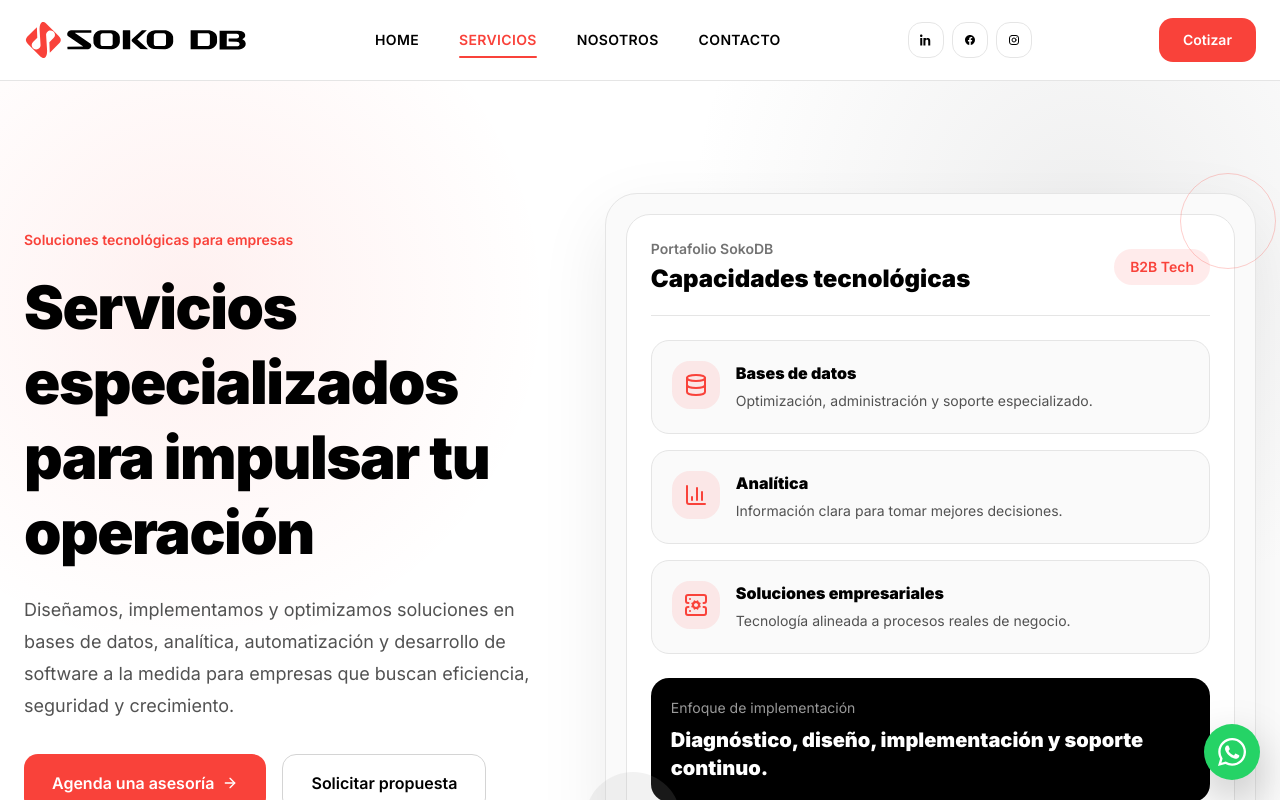
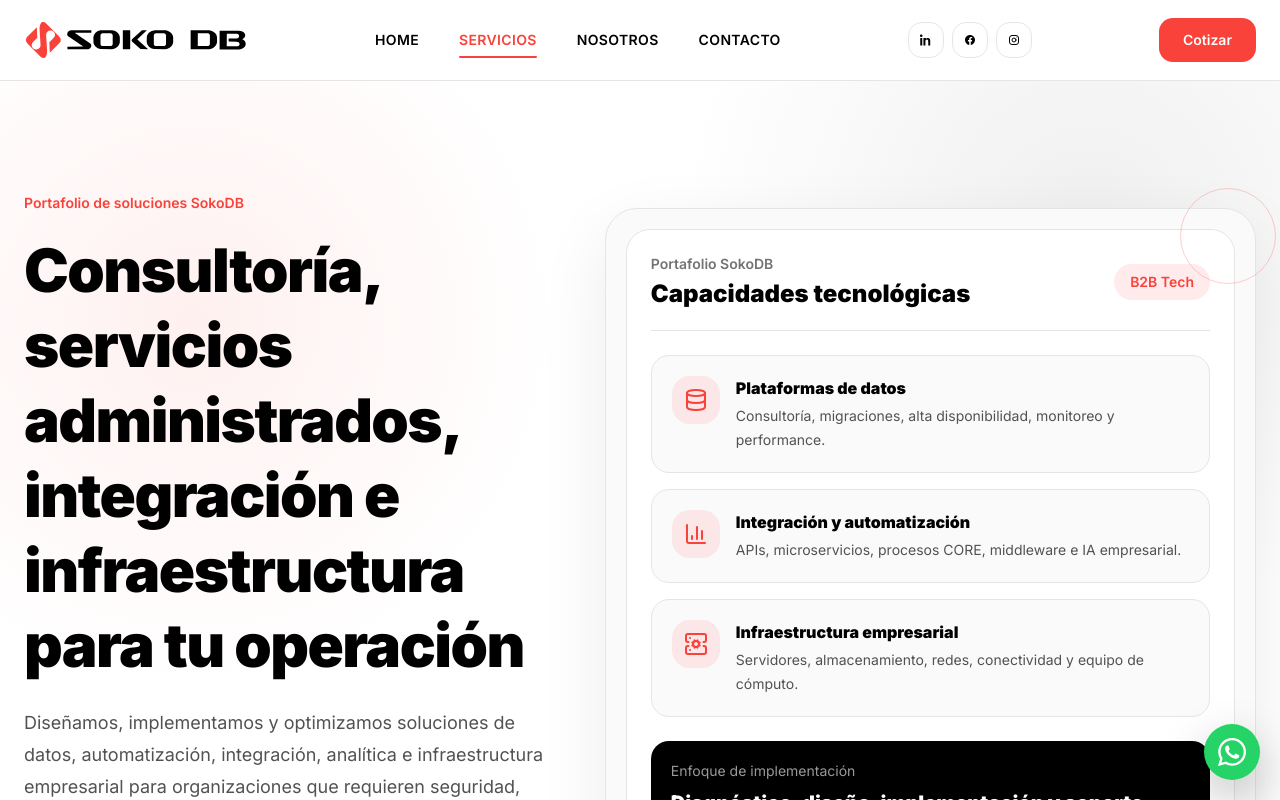
Before and after one commit to UserSoko01/sokodb-web, a Next.js app: page /servicios in a window 1280 px wide. Shown: the top 800 px of the page. Built offline with nearby package versions, Linux system fonts and the light colour scheme.

Commit message:
actualización del mensaje del hero con el nuevo portafolio de servicios

```diff
--- a/src/components/sections/HomeHero.tsx
+++ b/src/components/sections/HomeHero.tsx
@@ -9,18 +9,17 @@ export function HomeHero() {
       <div className="relative mx-auto grid max-w-7xl items-center gap-12 px-6 py-20 lg:grid-cols-[0.85fr_1.15fr] lg:py-28">
         <div>
           <p className="text-sm font-semibold text-[#F9423A]">
-            Tu aliado en tecnología empresarial
+            Soluciones y consultoría especializada en TI
           </p>
 
           <h1 className="mt-5 text-4xl font-black leading-tight tracking-tight text-black md:text-6xl">
-            Eficiencia y optimización para la gestión avanzada de bases de datos
-            y desarrollo de software
+            Fortalecemos tus plataformas de datos, integración y operación tecnológica
           </h1>
 
           <p className="mt-6 max-w-2xl text-lg leading-8 text-neutral-600">
-            Impulsamos a las empresas con tecnología confiable, soluciones a la
-            medida y un enfoque en resultados. Datos seguros, procesos ágiles y
-            soluciones que escalan con tu negocio.
+            Ayudamos a organizaciones de diversos sectores a modernizar sus plataformas
+            de datos, integrar sistemas, automatizar procesos y mejorar la continuidad
+            operativa mediante soluciones seguras, escalables y de alto desempeño.
           </p>
 
           <div className="mt-8 flex flex-col gap-4 sm:flex-row">
--- a/src/components/sections/ServicesHero.tsx
+++ b/src/components/sections/ServicesHero.tsx
@@ -3,18 +3,18 @@ import { ArrowRight, BarChart3, Database, ServerCog } from "lucide-react";
 
 const heroCards = [
   {
-    title: "Bases de datos",
-    description: "Optimización, administración y soporte especializado.",
+    title: "Plataformas de datos",
+    description: "Consultoría, migraciones, alta disponibilidad, monitoreo y performance.",
     icon: Database,
   },
   {
-    title: "Analítica",
-    description: "Información clara para tomar mejores decisiones.",
+    title: "Integración y automatización",
+    description: "APIs, microservicios, procesos CORE, middleware e IA empresarial.",
     icon: BarChart3,
   },
   {
-    title: "Soluciones empresariales",
-    description: "Tecnología alineada a procesos reales de negocio.",
+    title: "Infraestructura empresarial",
+    description: "Servidores, almacenamiento, redes, conectividad y equipo de cómputo.",
     icon: ServerCog,
   },
 ];
@@ -27,17 +27,17 @@ export function ServicesHero() {
       <div className="relative mx-auto grid max-w-7xl items-center gap-12 px-6 py-20 lg:grid-cols-[0.9fr_1.1fr] lg:py-28">
         <div>
           <p className="text-sm font-semibold text-[#F9423A]">
-            Soluciones tecnológicas para empresas
+            Portafolio de soluciones SokoDB
           </p>
 
           <h1 className="mt-5 text-4xl font-black leading-tight tracking-tight text-black md:text-6xl">
-            Servicios especializados para impulsar tu operación
+            Consultoría, servicios administrados, integración e infraestructura para tu operación
           </h1>
 
           <p className="mt-6 max-w-2xl text-lg leading-8 text-neutral-600">
-            Diseñamos, implementamos y optimizamos soluciones en bases de datos,
-            analítica, automatización y desarrollo de software a la medida para
-            empresas que buscan eficiencia, seguridad y crecimiento.
+            Diseñamos, implementamos y optimizamos soluciones de datos, automatización,
+            integración, analítica e infraestructura empresarial para organizaciones que
+            requieren seguridad, escalabilidad, continuidad y alto desempeño.
           </p>
 
           <div className="mt-8 flex flex-col gap-4 sm:flex-row">
```
